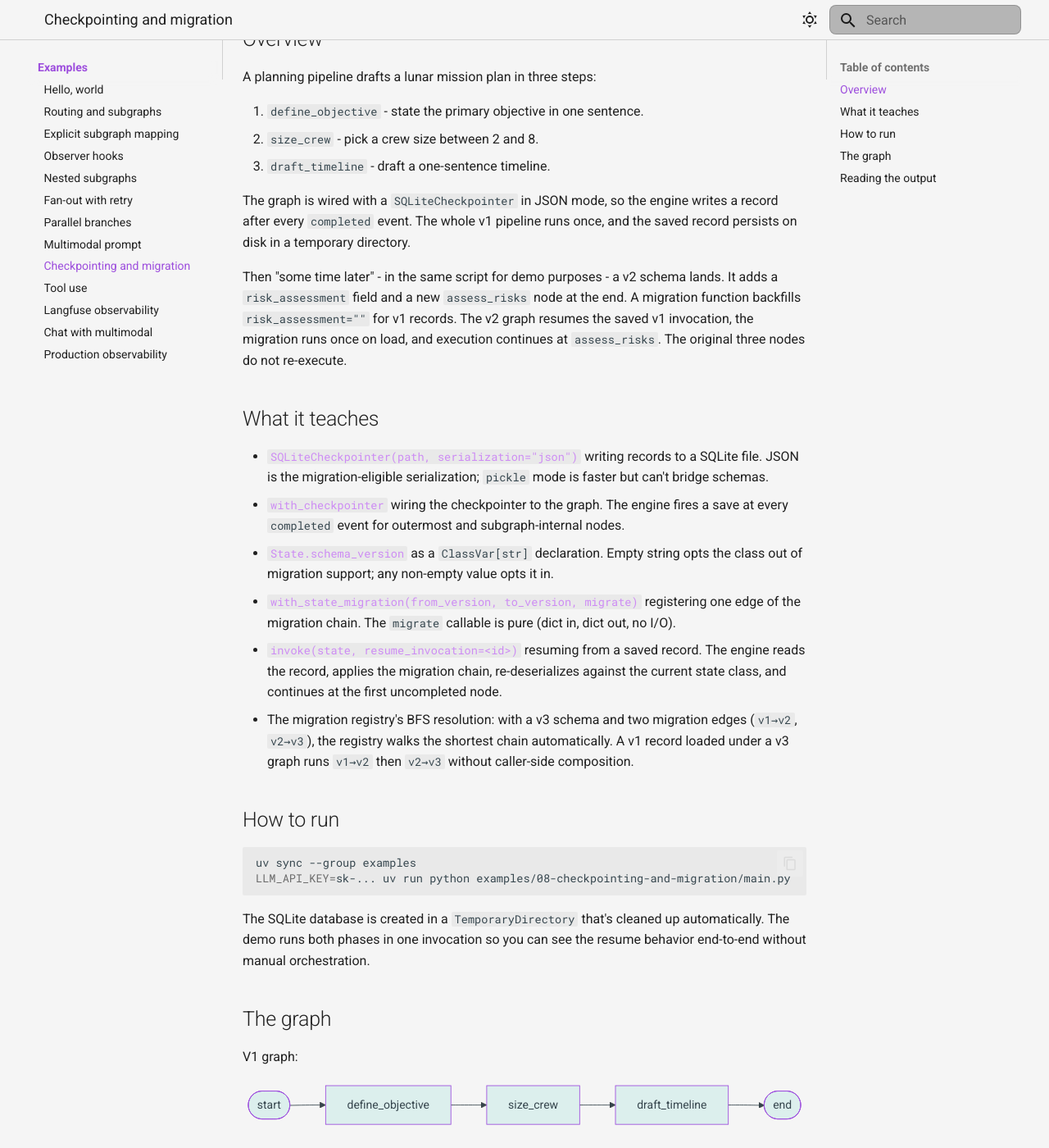
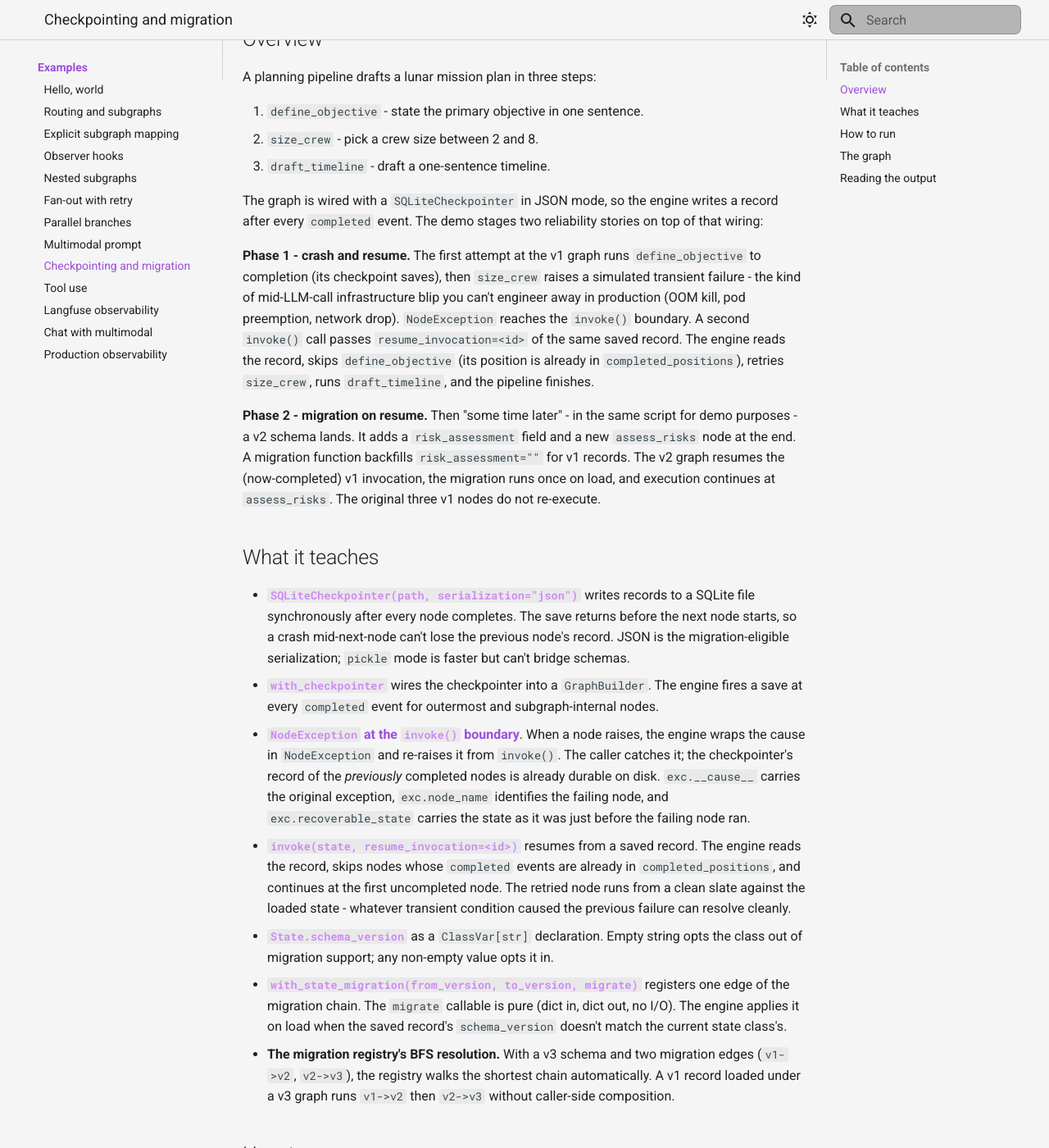
Before and after one commit to LunarCommand/openarmature-python, an MkDocs documentation site: the page built from docs/examples/08-checkpointing-and-migration.md, in a window 1280 px wide and 1400 px high, scrolled down 315 px. Shown: the whole window at 82% size. Built offline with MkDocs 1.6.1 and Material for MkDocs 9.7.7, drawn with Linux system fonts in a browser that asks for light colours; some of the changed text lies outside the part shown.

Commit message:
Add crash-and-resume drama to example 08
The first invoke of the v1 graph now hits a simulated transient
failure in size_crew (a module-level attempt counter makes the
first call raise RuntimeError; subsequent calls run normally).
main() catches NodeException at the invoke() boundary, loads the
saved record to inspect what's durable, then re-invokes with
resume_invocation=<id> to complete the pipeline. The migration
phase rides on the crash-survived checkpoint, so both reliability
stories compose in one demo.

Walk-through doc rewritten to cover both phases. Trace claims
corrected (final_v1.trace and final_v2.trace are accumulated by
the append reducer across the resume, not reset). Em dashes in
existing module comments and docstrings normalized to match
example 12's convention.

````diff
--- a/docs/examples/08-checkpointing-and-migration.md
+++ b/docs/examples/08-checkpointing-and-migration.md
@@ -1,9 +1,9 @@
 # 08 - Checkpointing and migration
 
 A lunar-mission planning pipeline that writes a SQLite checkpoint
-after every step, then resumes the saved invocation under an
-upgraded state schema with a v1->v2 migration backfilling new
-fields.
+after every step, survives a simulated mid-pipeline crash, and then
+resumes the saved invocation under an upgraded state schema with a
+v1->v2 migration backfilling new fields.
 
 ## Overview
 
@@ -15,41 +15,68 @@
 3. `draft_timeline` - draft a one-sentence timeline.
 
 The graph is wired with a `SQLiteCheckpointer` in JSON mode, so the
-engine writes a record after every `completed` event. The whole v1
-pipeline runs once, and the saved record persists on disk in a
-temporary directory.
+engine writes a record after every `completed` event. The demo
+stages two reliability stories on top of that wiring:
 
-Then "some time later" - in the same script for demo purposes - a
-v2 schema lands. It adds a `risk_assessment` field and a new
-`assess_risks` node at the end. A migration function backfills
-`risk_assessment=""` for v1 records. The v2 graph resumes the
-saved v1 invocation, the migration runs once on load, and
-execution continues at `assess_risks`. The original three nodes do
-not re-execute.
+**Phase 1 - crash and resume.** The first attempt at the v1 graph
+runs `define_objective` to completion (its checkpoint saves), then
+`size_crew` raises a simulated transient failure - the kind of
+mid-LLM-call infrastructure blip you can't engineer away in
+production (OOM kill, pod preemption, network drop). `NodeException`
+reaches the `invoke()` boundary. A second `invoke()` call passes
+`resume_invocation=<id>` of the same saved record. The engine reads
+the record, skips `define_objective` (its position is already in
+`completed_positions`), retries `size_crew`, runs `draft_timeline`,
+and the pipeline finishes.
+
+**Phase 2 - migration on resume.** Then "some time later" - in the
+same script for demo purposes - a v2 schema lands. It adds a
+`risk_assessment` field and a new `assess_risks` node at the end. A
+migration function backfills `risk_assessment=""` for v1 records.
+The v2 graph resumes the (now-completed) v1 invocation, the
+migration runs once on load, and execution continues at
+`assess_risks`. The original three v1 nodes do not re-execute.
 
 ## What it teaches
 
-- [`SQLiteCheckpointer(path, serialization="json")`](../concepts/checkpointing.md)
-  writing records to a SQLite file. JSON is the
-  migration-eligible serialization; `pickle` mode is faster but
-  can't bridge schemas.
-- [`with_checkpointer`](../concepts/checkpointing.md) wiring the
-  checkpointer to the graph. The engine fires a save at every
-  `completed` event for outermost and subgraph-internal nodes.
-- [`State.schema_version`](../concepts/checkpointing.md) as a
+- **[`SQLiteCheckpointer(path, serialization="json")`](../concepts/checkpointing.md)**
+  writes records to a SQLite file synchronously after every node
+  completes. The save returns before the next node starts, so a
+  crash mid-next-node can't lose the previous node's record. JSON
+  is the migration-eligible serialization; `pickle` mode is faster
+  but can't bridge schemas.
+- **[`with_checkpointer`](../concepts/checkpointing.md)** wires the
+  checkpointer into a `GraphBuilder`. The engine fires a save at
+  every `completed` event for outermost and subgraph-internal
+  nodes.
+- **[`NodeException` at the `invoke()` boundary](../concepts/graphs.md)**.
+  When a node raises, the engine wraps the cause in `NodeException`
+  and re-raises it from `invoke()`. The caller catches it; the
+  checkpointer's record of the *previously* completed nodes is
+  already durable on disk. `exc.__cause__` carries the original
+  exception, `exc.node_name` identifies the failing node, and
+  `exc.recoverable_state` carries the state as it was just before
+  the failing node ran.
+- **[`invoke(state, resume_invocation=<id>)`](../concepts/checkpointing.md)**
+  resumes from a saved record. The engine reads the record, skips
+  nodes whose `completed` events are already in
+  `completed_positions`, and continues at the first uncompleted
+  node. The retried node runs from a clean slate against the
+  loaded state - whatever transient condition caused the previous
+  failure can resolve cleanly.
+- **[`State.schema_version`](../concepts/checkpointing.md)** as a
   `ClassVar[str]` declaration. Empty string opts the class out of
   migration support; any non-empty value opts it in.
-- [`with_state_migration(from_version, to_version, migrate)`](../concepts/checkpointing.md)
-  registering one edge of the migration chain. The `migrate`
-  callable is pure (dict in, dict out, no I/O).
-- [`invoke(state, resume_invocation=<id>)`](../concepts/checkpointing.md)
-  resuming from a saved record. The engine reads the record,
-  applies the migration chain, re-deserializes against the current
-  state class, and continues at the first uncompleted node.
-- The migration registry's BFS resolution: with a v3 schema and
-  two migration edges (`v1→v2`, `v2→v3`), the registry walks the
-  shortest chain automatically. A v1 record loaded under a v3
-  graph runs `v1→v2` then `v2→v3` without caller-side composition.
+- **[`with_state_migration(from_version, to_version, migrate)`](../concepts/checkpointing.md)**
+  registers one edge of the migration chain. The `migrate`
+  callable is pure (dict in, dict out, no I/O). The engine applies
+  it on load when the saved record's `schema_version` doesn't
+  match the current state class's.
+- **The migration registry's BFS resolution.** With a v3 schema
+  and two migration edges (`v1->v2`, `v2->v3`), the registry walks
+  the shortest chain automatically. A v1 record loaded under a v3
+  graph runs `v1->v2` then `v2->v3` without caller-side
+  composition.
 
 ## How to run
 
@@ -60,8 +87,8 @@
 
 The SQLite database is created in a `TemporaryDirectory` that's
 cleaned up automatically. The demo runs both phases in one
-invocation so you can see the resume behavior end-to-end without
-manual orchestration.
+invocation so you can see the crash, the resume, and the migration
+end-to-end without manual orchestration.
 
 ## The graph
 
@@ -101,18 +128,29 @@
 
 ```
 ========================================================================
-Phase 1 - invoke v1 graph; checkpoints save after every node
+Phase 1 - invoke v1 graph; size_crew crashes; resume picks up
 ========================================================================
 
   destination:       Lunar South Pole
   checkpoint db:     /tmp/oa-checkpoint-demo-.../checkpoints.sqlite
 
-v1 result:
-  objective:  <objective sentence>
-  crew_size:  4
-  timeline:   <timeline sentence>
+  first attempt:
+    NodeException at node 'size_crew': simulated transient mid-pipeline crash before size_crew completed
+    saved invocation_id:    <uuid>
+    completed nodes:        ['define_objective']
 
-  v1 invocation_id: <uuid>
+  second attempt (resume from saved invocation):
+    objective:        <objective sentence>
+    crew_size:        4
+    timeline:         <timeline sentence>
+    trace:            ['define_objective', 'size_crew', 'draft_timeline']
+
+  Each node name appears exactly once across two invoke() calls.
+  define_objective is in trace from the first attempt (its append
+  survived the crash via the synchronous checkpoint); size_crew +
+  draft_timeline are from the resumed attempt. size_crew has no
+  duplicate entry because its first call raised before returning
+  a state update.
 
 ========================================================================
 Phase 2 - invoke v2 graph with resume; v1->v2 migration runs
@@ -121,30 +159,47 @@
   v2 adds:    risk_assessment field + assess_risks node
   migration:  backfills risk_assessment='' for v1 records
 
-v2 result after resume:
-  objective:        <same objective sentence from v1>
-  crew_size:        4
-  timeline:         <same timeline sentence from v1>
-  risk_assessment:  <new sentence from assess_risks>
+  v2 result after resume:
+    objective:        <same objective sentence>
+    crew_size:        4
+    timeline:         <same timeline sentence>
+    risk_assessment:  <new sentence from assess_risks>
+    trace:            ['define_objective', 'size_crew', 'draft_timeline', 'assess_risks']
 
-  trace: ['assess_risks']
-
-The v1 nodes appear once each in v1's trace and NOT in v2's
-trace - they were skipped on resume because completed_positions
-already covered them. Only assess_risks ran in phase 2.
+  v2's trace appends 'assess_risks' to the v1 entries the migration
+  preserved. Each v1 node appears exactly once (no duplicates from
+  the v2 graph re-running them) because completed_positions skipped
+  them. Only assess_risks was new work in phase 2.
 ```
 
-- **`v1 invocation_id`** is the saved record's correlation key. We
-  passed a deterministic `correlation_id` to `invoke()` so the
-  checkpoint filter can find the right record; in production, the
-  caller usually owns the correlation_id and persists it alongside
-  the request that produced the run.
-- **`trace: ['assess_risks']`** on the v2 result is the key signal.
-  The v1 nodes (`define_objective`, `size_crew`, `draft_timeline`)
-  did not re-execute on resume. Their `completed_positions` entries
-  in the saved record told the engine they were already done; the
-  v2 pipeline began at the first uncompleted position, which is
-  `assess_risks`.
+- **`NodeException at node 'size_crew'`** is the signal that the
+  engine caught the simulated crash and surfaced it at the
+  `invoke()` boundary. The caller's `try / except NodeException`
+  is the canonical error boundary for nodes; `exc.__cause__`
+  carries the original `RuntimeError`.
+- **`completed nodes: ['define_objective']`** on the loaded
+  record proves the durability claim. The `define_objective`
+  checkpoint is on disk before `size_crew` even started; the
+  crash can't take that record with it. The example projects
+  `record.completed_positions` (a tuple of `NodePosition` entries
+  carrying namespace, node_name, step, attempt_index) down to
+  just the node names for display.
+- **`trace: ['define_objective', 'size_crew', 'draft_timeline']`**
+  after the resume is the cross-attempt continuity proof. The
+  resumed invoke starts from the saved state (so `trace` already
+  carries the first attempt's `define_objective` entry), and the
+  `append` reducer accumulates entries from the post-crash nodes
+  on top. Each node name appears exactly once: `define_objective`
+  ran once on the first attempt; `size_crew` ran twice but only
+  the second call returned a state update (the first call raised
+  before its return); `draft_timeline` ran once on the resume. The
+  *absence* of duplicates is the engine-side skip-set's signature.
+- **`trace: [..., 'assess_risks']`** on the v2 result extends the
+  v1 entries with one new entry. The v1 nodes did not re-execute
+  on the v2 resume; their `completed_positions` entries told the
+  engine they were already done. The migration preserved their
+  trace entries (via `{**state_dict, ...}`), and the v2 pipeline
+  began at the first uncompleted position (`assess_risks`).
 - **`crew_size: 4`** and the other v1 fields are present on the v2
   result because the migration preserved them via `{**state_dict,
   ...}`. A migration that *changed* an existing field (e.g.,
````
Also changed, not shown: CHANGELOG.md (+1 -0 lines), src/openarmature/AGENTS.md (+1 -1 lines), 1 other file.
